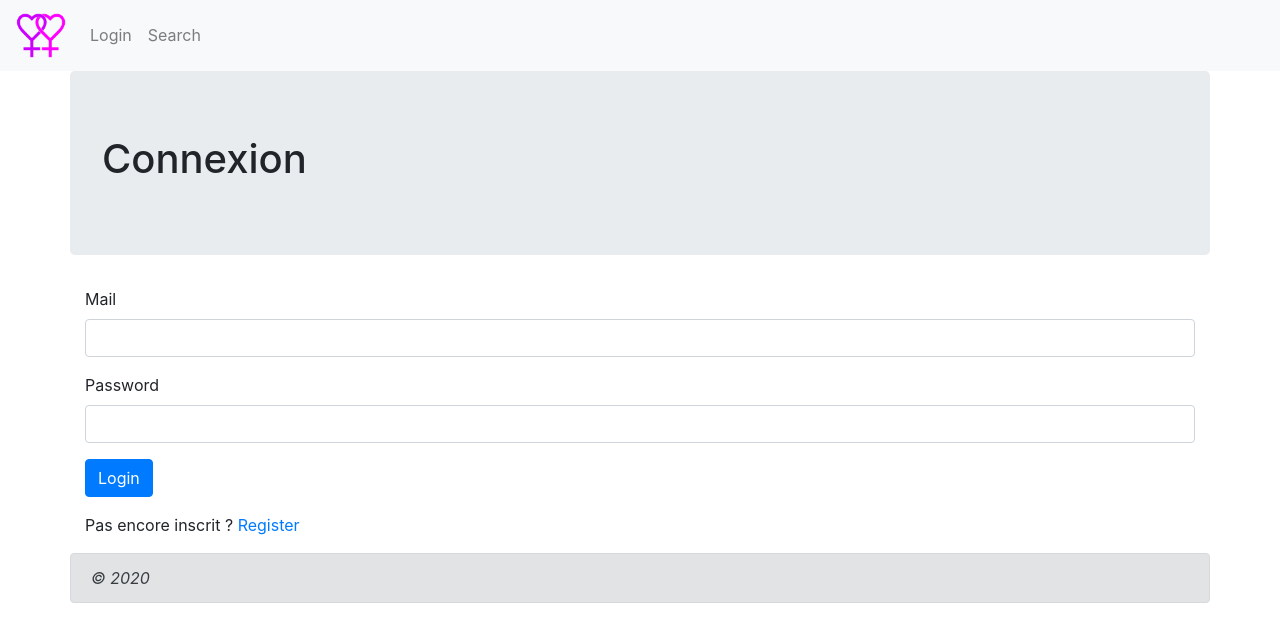
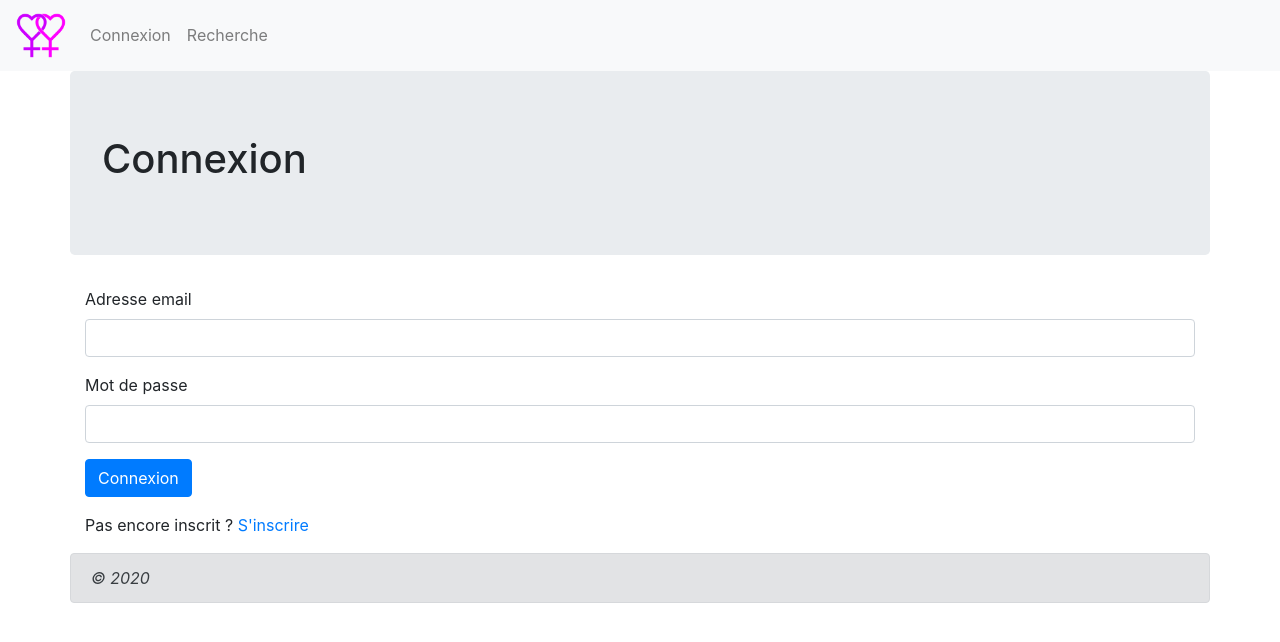
Before and after one commit to paulguillon/rencontrecodeigniter, a CodeIgniter app: page /database/home/login in a window 1280 px wide. Shown: the top 642 px of the page. Run offline with CodeIgniter, Linux system fonts and the light colour scheme.

Commit message:
Site traduit

```diff
--- a/application/views/home/login.php
+++ b/application/views/home/login.php
@@ -4,13 +4,13 @@
 
 <form action="<?= base_url('home/login') ?>" method="post">
     <div class="form-group">
-        <label for="userMail">Mail</label>
+        <label for="userMail">Adresse email</label>
         <input type="email" name="userMail" id="userMail" class="form-control">
     </div>
     <div class="form-group">
-        <label for="userPassword">Password</label>
+        <label for="userPassword">Mot de passe</label>
         <input type="password" name="userPassword" id="userPassword" class="form-control">
     </div>
-    <input type="submit" value="Login" class="btn btn-primary">
+    <input type="submit" value="Connexion" class="btn btn-primary">
 </form>
-<p>Pas encore inscrit ? <a href="<?= base_url('home/register')?>">Register</a></p>
+<p>Pas encore inscrit ? <a href="<?= base_url('home/register')?>">S'inscrire</a></p>
--- a/application/views/search/index.php
+++ b/application/views/search/index.php
@@ -7,7 +7,7 @@
             <div class="card-block px-2">
                 <h4 class="card-title"><?= ucfirst($users[$i]['user_firstname']) . ' ' . ucfirst($users[$i]['user_lastname']) ?></h4>
                 <p class="card-text">Age : <?= $users[$i]['user_age'] ?></p>
-                <p class="card-text">Gender :
+                <p class="card-text">Genre :
                     <?php
                     switch ($users[$i]['user_gender']) {
                         case 0:
--- a/application/views/templates/header.php
+++ b/application/views/templates/header.php
@@ -22,11 +22,11 @@ session_start();
                     <?php if (isset($_SESSION["user"])) : ?>
                         <a class="nav-link" href="<?= base_url('home/profile') ?>">Profil</a>
                     <?php else : ?>
-                        <a class="nav-link" href="<?= base_url('home/login') ?>">Login</a>
+                        <a class="nav-link" href="<?= base_url('home/login') ?>">Connexion</a>
                     <?php endif; ?>
                 </li>
                 <li class="nav-item">
-                    <a class="nav-link" href="<?= base_url('search/index') ?>">Search</a>
+                    <a class="nav-link" href="<?= base_url('search/index') ?>">Recherche</a>
                 </li>
                 <?php if (isset($_SESSION["user"])) : ?>
                     <li class="nav-item">
```
